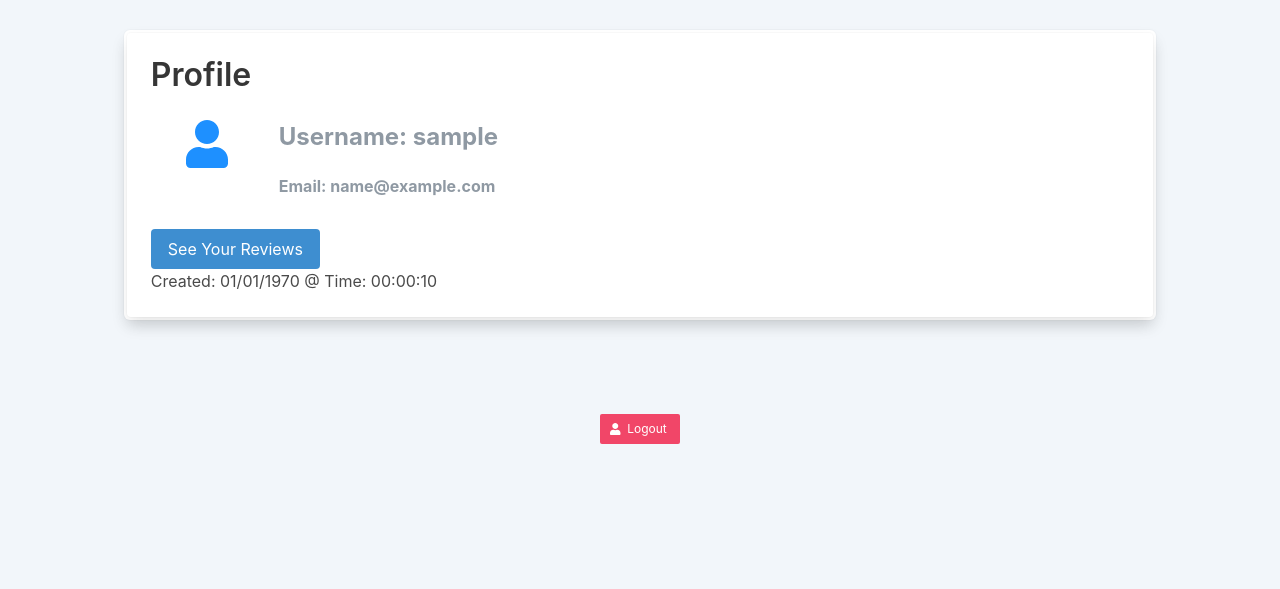
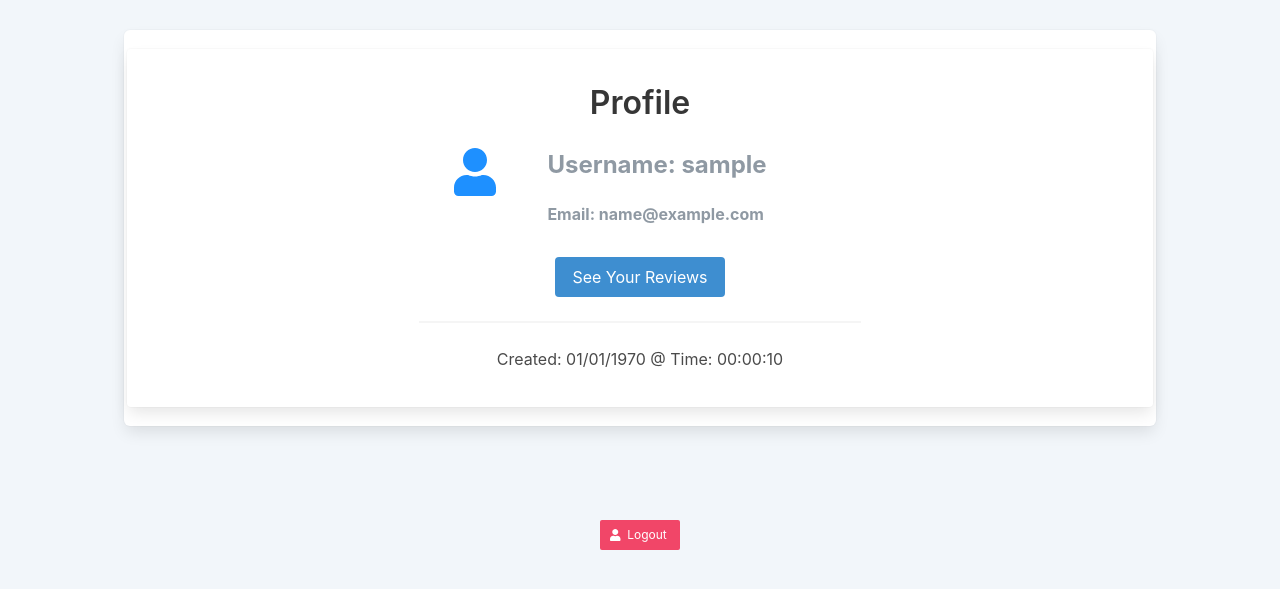
Before and after one commit to Code-Institute-Submissions/Flask-Revuu-It, a Flask app: page /profile/1 in a window 1280 px wide. Shown: the part 58-647 px from the top of the page. Run offline with Flask 2, Linux system fonts and the light colour scheme; the visitor is signed in with stand-in values (Sample User, id 1); a database or web service that is not in the repository returns one stand-in record (values such as "Sample title"); some libraries are stand-ins or nearby versions.

```diff
--- a/static/css/style.css
+++ b/static/css/style.css
@@ -6,6 +6,10 @@
 
 article {
     background-color: #fafafa;
+}
+
+article.post{
+     margin: 10px;
 }
 
 .box {
--- a/templates/add_review.html
+++ b/templates/add_review.html
@@ -1,6 +1,8 @@
 {% extends "base.html" %}
 
 {% block content %}
+<div class="columns">
+<div class="column is-8 is-offset-2">
 <form action="{{url_for('add_review')}}" method="POST">
   <!--Categories Dropdown option -->
   <div class="field">
@@ -100,6 +102,8 @@
   </div>
 
 </form>
+</div>
+</div>
 
 {% endblock %}
 
--- a/templates/profile.html
+++ b/templates/profile.html
@@ -2,9 +2,10 @@
 {% block content %}
 <div class="container">
   <!-- User Profile Card -->
-  <div class="card">
+  <div class="card columns">
+  <div class="column is-half is-offset-one-quarter">
     <div class="card-content">
-      <h1>Profile</h1>
+      <h1 class="has-text-centered">Profile</h1>
       <div class="media">
         <div class="media-left is-hidden-mobile">
           <figure class="image is-48x48">
@@ -20,12 +21,13 @@
         </div>
       </div>
      <!--- TODO -->
-      <div class="content">
+      <div class="content has-text-centered">
         <a href="#" class="button is-info is-outline">See Your Reviews</a>
-        <br>
+        <hr>
         <time datetime="{{ readable_ts }}">{{ readable_dt }}</time>
       </div>
     </div>
   </div>
+  </div>
 </div>
 {% endblock %}
```
Also changed, not shown: templates/reviews.html (+4 -3 lines).
